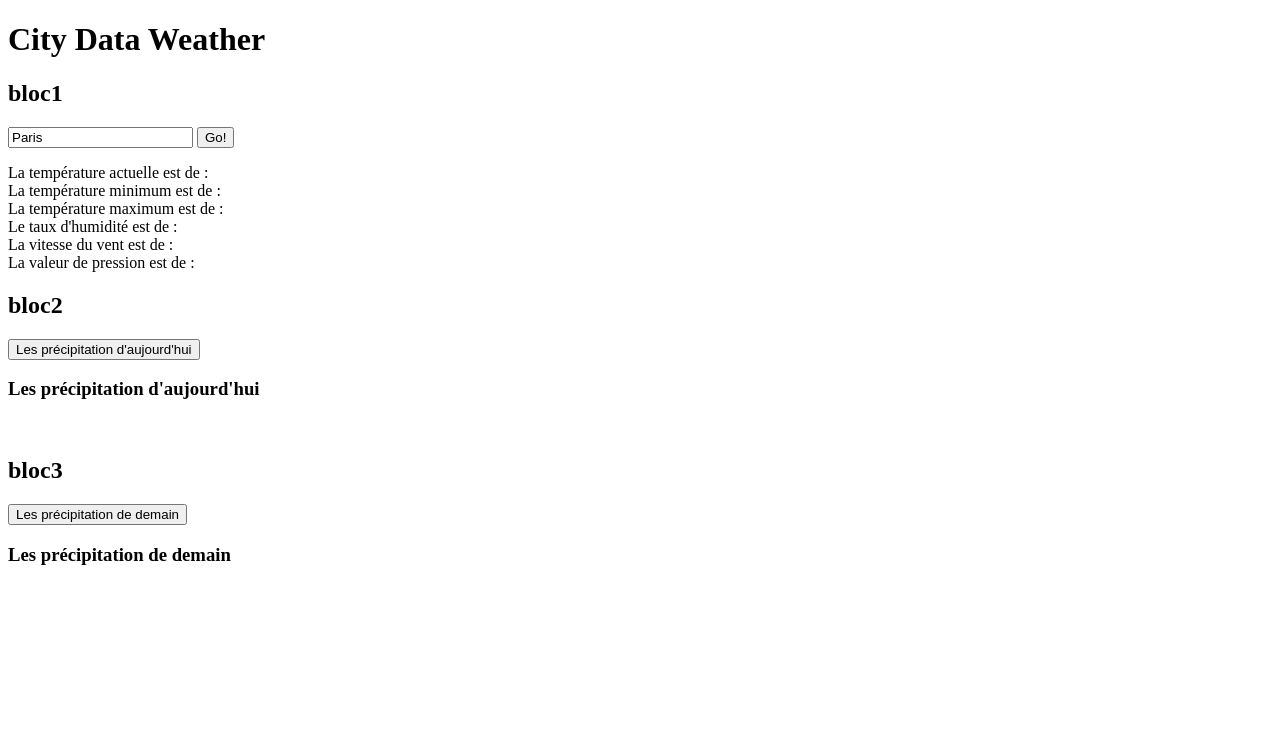
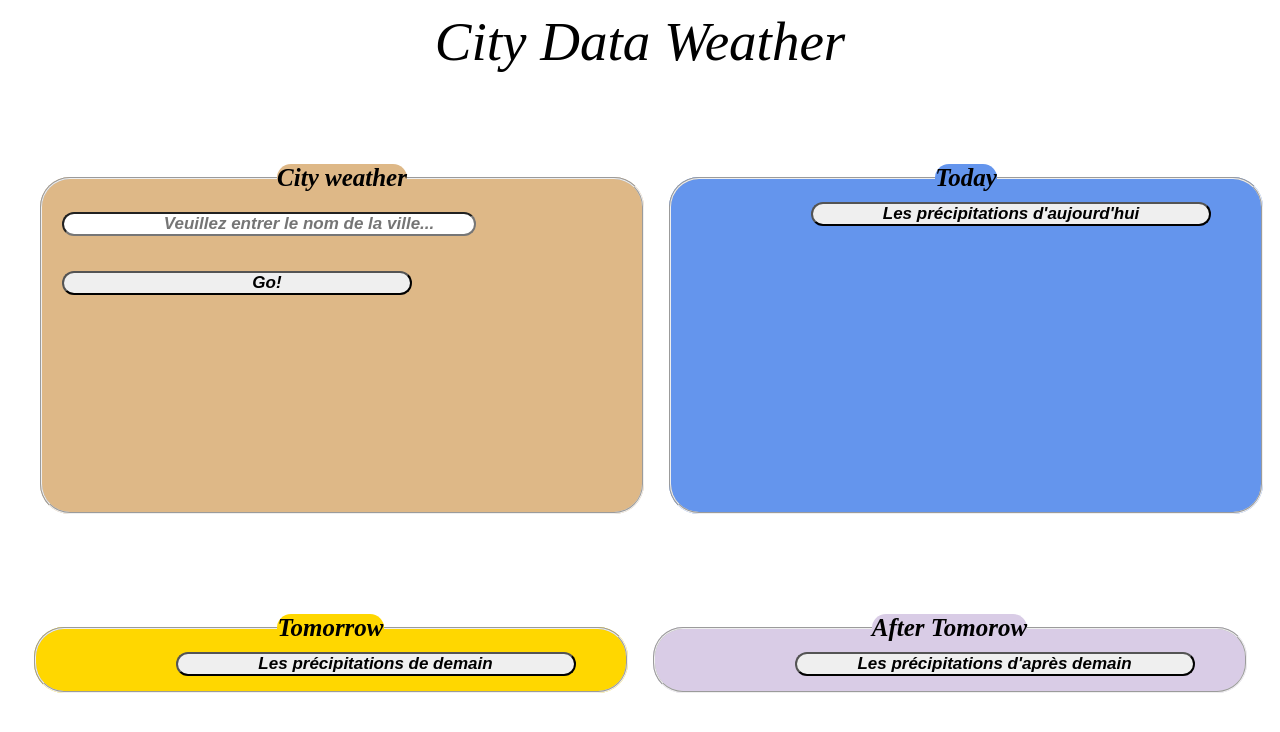
Before and after one commit to ELKhil/CityDataWeather, a plain HTML site: page index.html in a window 1280 px wide. Drawn offline with nearby package versions, Linux system fonts and the light colour scheme.

Commit message:
version 0.2

```diff
--- a/index.html
+++ b/index.html
@@ -4,75 +4,101 @@
     <meta charset="UTF-8">
     <meta http-equiv="X-UA-Compatible" content="IE=edge">
     <meta name="viewport" content="width=device-width, initial-scale=1.0">
+    <link rel="stylesheet"  href="./styles/styles.css">
     <script src="https://ajax.googleapis.com/ajax/libs/jquery/3.5.1/jquery.min.js"></script>
-    <script src="script.js"></script>
+
+
     <title>Document</title>
 </head>
 <body>
     <h1>City Data Weather</h1>
-    <div class="principal"></div>
-        <div classe="meteoActuel">
-            <aside class="bloc1">
-                <h2>bloc1</h2>
-                <input id= "nomVille" type="text" value ="Paris" placeholder="Veuillez entrer le nom de la ville (Paris)"/>
-                <input type="button" value="Go!" onclick="buttonClickGet()"/>
+     <div class="principale">
+         <div class="prev01">
+        <div class="prevision0">
+                <fieldset>
+                    <legend>City weather</legend>
+                    <div class="ville">
+                        <input class="entrer" id= "nomVille" type="text" placeholder="Veuillez entrer le nom de la ville..."/>
+                        <input class="b"type="button" value="Go!" onclick="buttonClickGet()"/>
+                    </div>
+
+                    <div class="informations">
                         <dl>
-                    <dt>La température actuelle est de :</dt>
+                            <dd class="cityName"></dd>
+                            <br>
                             <dd id="temp"></dd>
-                    <dt>La température minimum est de :</dt>
+                            <br>
                             <dd id="tempMin"></dd>
-                    <dt>La température maximum est de :</dt>
+                            <br>
                             <dd id="tempMax"></dd>
-                    <dt>Le taux d'humidité est de :</dt>
+                            <br>
                             <dd id="hum"></dd>
-                    <dt>La vitesse du vent est de :</dt>
+                            <br>
                             <dd id="vent"></dd>
-                    <dt>La valeur de pression est de :</dt>
+                            <br>
                             <dd id="press"></dd>
                         </dl>
-            </aside>
                     </div>
-        <div class="previsions">
-            <aside class="bloc1">
-                <h2>bloc2</h2>
-                <input type="button" value="Les précipitation d'aujourd'hui" onclick="button2ClickGet()"/>
-                 <h3>Les précipitation d'aujourd'hui</h3>
-                <dl>
-                    <dt class="date3H"></dt>
-                    <dd class= "pluie"></dd>
-                    <img class="icon"/>
-                </dl>
-                <h2>bloc3</h2>
-                <input type="button" value="Les précipitation de demain" onclick="button3ClickGet()"/>
-                 <h3>Les précipitation de demain</h3>
-                <dl>
-                    <dt class="date4H"></dt>
-                    <dd class= "pluie2"></dd>
-                    <img class="icon2"/>
-                </dl>
-
-
-            </aside>
-
-
-
+                </fieldset>
 
         </div>
 
+            <div class="prevision1">
+                <fieldset class="bloc2">
+                    <legend>Today</legend>
+                    <div class="preci">
+                        <input class="b"type="button" value="Les précipitations d'aujourd'hui" onclick="button2ClickGet()"/>
+                    </div>
+                    <div class="today">
+                        <dl>
+                            <dt class="cityName1"></dt>
+                            <dt class="date3H"></dt>
+                            <img class="icon" alt=""/>
+                            <dt class= "pluie"></dt>
 
+                        </dl>
+                    </div>
+                </fieldset>
+            </div>
+        </div>
+          <div class="prev23">
+            <div class="prevision2">
+                <fieldset class="bloc3">
+                    <legend>Tomorrow</legend>
+                    <div class="preci">
+                         <input class="b"type="button" value="Les précipitations de demain" onclick="button3ClickGet()"/>
+                     </div>
+                     <div class= "tomorrow">
+                        <dl>
+                            <dt class="cityName2"></dt>
+                            <dt class="date4H"></dt>
+                            <img class="icon2" alt=""/>
+                            <dt class= "pluie2"></dt>
 
+                        </dl>
+                     </div>
+                    </fieldset>
+            </div>
+            <div class="prevision3">
+                <fieldset class="bloc4">
+                    <legend>After Tomorow</legend>
+                    <div class="preci">
+                        <input class="b"type="button" value="Les précipitations d'après demain" onclick="button4ClickGet()"/>
+                    </div>
+                    <div class= "totomorrow">
+                        <dl>
+                            <dt class="cityName3" ></dt>
+                            <dt class="date5H"></dt>
+                            <img class="icon3" alt=""/>
+                            <dt class= "pluie3"></dt>
 
-
+                        </dl>
+                    </div>
+                </fieldset>
+                 </div>
+                </div>
             </div>
 
-
-
-
-
-
-
-
-
-
+            <script src="script.js"></script>
 </body>
 </html>
--- a/script.js
+++ b/script.js
@@ -1,23 +1,30 @@
-
+const today = document.querySelector(".today");
+const tomorrow = document.querySelector(".tomorrow");
+const totomorrow = document.querySelector(".totomorrow");
 
 let callBackgetSuccess = function(data){
     console.log("donnes api_1", data)
     console.log(data)
     const temp = document.getElementById("temp")
-    temp.innerHTML = data.main.temp+" C°";
+    temp.innerHTML = "La température actuelle est de : "+data.main.temp+" C°";
     const tempMin = document.getElementById("tempMin")
-    tempMin.innerHTML = data.main.temp_min+" C°";
+    tempMin.innerHTML = "La température minimum est de : "+data.main.temp_min+" C°";
     const tempMax = document.getElementById("tempMax")
-    tempMax.innerHTML = data.main.temp_max+" C°";
+    tempMax.innerHTML = "La température maximum est de : "+data.main.temp_max+" C°";
     const humid = document.getElementById("hum")
-    humid.innerHTML = data.main.humidity+" %";
+    humid.innerHTML = "Le taux d'humidité est de : "+data.main.humidity+" %";
     const vent = document.getElementById("vent")
-    vent.innerHTML = data.wind.speed+" m/s";
+    vent.innerHTML = "La vitesse du vent est de : "+data.wind.speed+" m/s";
     const pression = document.getElementById("press")
-    pression.innerHTML = data.main.pressure+" hPa";
+    pression.innerHTML = "La valeur de pression est de : "+data.main.pressure+" hPa";
+    const city = document.querySelector(".cityName")
+    city.innerHTML= "<< "+document.getElementById("nomVille").value+" >>";
+
 }
 
 let callBack2getSuccess = function(data2){
+
+            today.classList.toggle("show");
             console.log("donnes apis_2", data2)
             console.log(data2)
             const date3heurs = document.querySelector(".date3H")
@@ -25,20 +32,29 @@ let callBack2getSuccess = function(data2){
 
             const pluie = document.querySelector(".pluie")
 
+
             if (Object.keys(data2.list[1]).includes('rain')==false){
                 pluie.innerHTML="Absence des donnés";
                 const icon = document.querySelector(".icon")
                 icon.src="http://openweathermap.org/img/w/10d.png"
+                const city = document.querySelector(".cityName1")
+                city.innerHTML= "<< "+document.getElementById("nomVille").value+" >>"
+
             }else{
                 pluie.innerHTML=data2.list[1].rain['3h']+" mm";
                 const icon = document.querySelector(".icon")
                 const iconcode =data2.list[1].weather[0].icon;
                 icon.src="http://openweathermap.org/img/w/"+iconcode+".png"
+                const city = document.querySelector(".cityName1")
+                city.innerHTML= "<< "+document.getElementById("nomVille").value+" >>"
 
             }
 
 
     }
+
+
+
 
 function buttonClickGet(){
 
@@ -47,7 +63,7 @@ function buttonClickGet(){
 
          })
          .fail(function(){
-            alert("error")
+            alert("Veuillez vérifier le nom de la ville merci ...")
             })
         .always(function(){
 
@@ -55,17 +71,20 @@ function buttonClickGet(){
 
 }
 function button2ClickGet(){
+    const url="https://api.openweathermap.org/data/2.5/forecast?q="+document.getElementById("nomVille").value+"&appid=668484f6dbe8b8f6daf28d10bf49bc08"
 
-    const url="https://api.openweathermap.org/data/2.5/forecast?q="+document.getElementById("nomVille").value+"&appid=668484f6dbe8b8f6daf28d10bf49bc08"
+
+
             $.get(url, callBack2getSuccess).done(function(){
 
                 })
                 .fail(function(){
-            alert("error")
+                    alert("Veuillez vérifier le nom de la ville merci ...")
                     })
                 .always(function(){
 
                 });
+
 }
 
 function button3ClickGet(){
@@ -73,19 +92,24 @@ function button3ClickGet(){
     const url="https://api.openweathermap.org/data/2.5/forecast?q="+document.getElementById("nomVille").value+"&appid=668484f6dbe8b8f6daf28d10bf49bc08"
     $.get(url, (data3)=>{
         const date3heurs = document.querySelector(".date4H")
-        date3heurs.innerHTML=data3.list[1].dt_txt;
+        date3heurs.innerHTML=data3.list[6].dt_txt;
 
         const pluie = document.querySelector(".pluie2")
 
-        if (Object.keys(data3.list[1]).includes('rain')==false){
+        tomorrow.classList.toggle("show");
+        if (Object.keys(data3.list[6]).includes('rain')==false){
              pluie.innerHTML="Absence des donnés";
              const icon = document.querySelector(".icon2")
              icon.src="http://openweathermap.org/img/w/10d.png"
+             const city = document.querySelector(".cityName2")
+             city.innerHTML= "<< "+document.getElementById("nomVille").value+" >>"
         }else{
-            pluie.innerHTML=data3.list[1].rain['3h']+" mm";
+            pluie.innerHTML=data3.list[6].rain['3h']+" mm";
             const icon = document.querySelector(".icon2")
-            const iconcode =data3.list[1].weather[0].icon;
+            const iconcode =data3.list[6].weather[0].icon;
             icon.src="http://openweathermap.org/img/w/"+iconcode+".png"
+            const city = document.querySelector(".cityName2")
+            city.innerHTML= "<< "+document.getElementById("nomVille").value+" >>";
 
         }
 
@@ -102,7 +126,57 @@ function button3ClickGet(){
          });
 
  }
+ function button4ClickGet(){
+
+    const url="https://api.openweathermap.org/data/2.5/forecast?q="+document.getElementById("nomVille").value+"&appid=668484f6dbe8b8f6daf28d10bf49bc08"
+    $.get(url, (data4)=>{
+        const date3heurs = document.querySelector(".date5H")
+        date3heurs.innerHTML=data4.list[14].dt_txt;
+
+        const pluie = document.querySelector(".pluie3")
+
+        totomorrow.classList.toggle("show");
+
+        if (Object.keys(data4.list[14]).includes('rain')==false){
+             pluie.innerHTML="Absence des donnés";
+             const icon = document.querySelector(".icon3")
+             icon.src="http://openweathermap.org/img/w/10d.png"
+             const city = document.querySelector(".cityName3")
+             city.innerHTML= "<< "+document.getElementById("nomVille").value+" >>";
+        }else{
+            pluie.innerHTML=data4.list[14].rain['3h']+" mm";
+            const icon = document.querySelector(".icon3")
+            const iconcode =data4.list[14].weather[0].icon;
+            icon.src="http://openweathermap.org/img/w/"+iconcode+".png"
+            const city = document.querySelector(".cityName3")
+            city.innerHTML= "<< "+document.getElementById("nomVille").value+" >>";
+
+        }
+
+    }).done(function(){
+
+         })
+         .fail(function(){
+            alert("Veuillez vérifier le nom de la ville merci ...")
+            })
+        .always(function(data3){
 
 
 
+         });
+
+ }
+
+ const entrer = document.getElementById("nomVille");
+ console.log(entrer)
+
+ if(entrer){
+    entrer.addEventListener('keydown', function (e) {
+    if(e.key === 'Enter') {
+         buttonClickGet();
+    }
+ }
+  )
+};
+
 //  https://openweathermap.org/current#current_JSON
--- /dev/null
+++ b/styles/styles.scss
@@ -0,0 +1,262 @@
+*{
+    margin: 0;
+    padding: 0;
+}
+body{
+    background-color:white;
+}
+h1{
+    text-align: center;
+    margin-top: 20px;
+    color: black;
+    font-family: 'Droid serif', serif;
+     font-size: 55px;
+     font-weight: 400;
+     font-style: italic;
+     line-height: 44px;
+
+     text-align: center;
+}
+legend{
+    text-align: center;
+    font-weight: bold;
+    font-style: italic;
+    color: black;
+    font-size: 25px;
+    border-radius: 15px;
+
+}
+
+.principale{
+    display: flex;
+    justify-content: space-between;
+    flex-wrap: wrap;
+    padding: 100px 40px 40px 40px;
+
+}
+.prev01{
+    width: 100%;
+    display: flex;
+    justify-content: space-around;
+
+}
+
+.prevision0{
+
+    display: flex;
+    color: green;
+    flex-grow: 3;
+    margin-right: 25px;
+
+
+    fieldset {
+        flex-grow: 1;
+        border-radius: 30px;
+        background-color: burlywood;
+        legend{
+            background-color: burlywood;
+        }
+    }
+
+
+
+}
+.ville input{
+        color:black;
+        margin-bottom: 15px;
+        margin-left: 20px;
+        margin-top: 20px;
+        margin-right: 20px;
+        padding-left: 60px;
+        width: 350px;
+        border-radius: 30px;
+        font-size: 17px;
+
+        }
+.entrer{
+    border-radius: 30px;
+    width: 300px;
+    color: black;
+    margin-left: 80px;
+    text-align: center;
+    font-weight: bold;
+    font-style: italic;
+    font-size: 15px;
+}
+.b{
+    border-radius: 30px;
+    width: 400px;
+    color: black;
+    margin-left: 80px;
+    text-align: center;
+    font-weight: bold;
+    font-style: italic;
+    font-size: 17px;
+}
+.b:hover{
+             cursor: pointer;
+             background-color: brown;
+             color:white;
+
+            }
+
+ dl dd{
+            padding-left: 100px;
+            padding-right: 100px;
+            padding-top: 2px;
+            color: black;
+
+            font-weight: bold;
+            font-style: italic;
+            font-size: 22px;
+        }
+
+.informations{
+     padding-left: 400px;
+     padding-top: 40px;
+     padding-bottom: 40px;
+     color: black;
+
+
+ }
+
+
+.prevision1{
+    display: flex;
+    color:blue;
+
+    flex-grow: 1;
+    fieldset {
+        flex-grow: 1;
+        border-radius: 30px;
+        background-color: cornflowerblue;
+        legend{
+            background-color: cornflowerblue;
+        }
+        .today{
+                    padding-right: 100px;
+                    padding-top: 7px;
+                    color: black;
+                    text-align: center;
+                    font-weight: bold;
+                    font-style: italic;
+                    font-size: 22px;
+                    display: none;
+        }
+        .show{
+            display: block;
+        }
+    }
+
+    .preci{
+        color:red;
+        margin-bottom: 15px;
+        padding-left: 60px;
+        margin-top: 10px;
+        margin-right: 50px;
+
+    }
+    .date3H,.pluie,.icon{
+        margin-left: 80px;
+        margin-top: 15px;
+        margin-bottom: 15px;
+    }
+
+}
+.prev23{
+    display: flex;
+    width: 100%;
+    justify-content: center;
+    margin-top: 100px;
+}
+.prevision2{
+    display: flex;
+    color:blue;
+
+    flex-grow: 2;
+    margin-right: 25px;
+
+
+    fieldset {
+        flex-grow: 1;
+        border-radius: 30px;
+        background-color:gold;
+        legend{
+            background-color: gold;
+        }
+        .tomorrow{
+            padding-right: 100px;
+            padding-top: 7px;
+            color: black;
+            text-align: center;
+            font-weight: bold;
+            font-style: italic;
+            font-size: 22px;
+            display: none;
+        }
+        .show{
+            display: block;
+        }
+
+    }
+
+}
+
+    .preci{
+        color:red;
+        margin-bottom: 15px;
+        padding-left: 60px;
+        margin-top: 10px;
+        margin-right: 50px;
+
+    }
+    .date4H,.pluie2,.icon2{
+        margin-left: 80px;
+        margin-top: 15px;
+        margin-bottom: 15px;
+    }
+
+.prevision3{
+    display:flex;
+    color:blue;
+
+    flex-grow: 2;
+
+    fieldset {
+        flex-grow: 1;
+        border-radius: 30px;
+        background-color: rgb(217, 204, 230);
+        legend{
+            background-color: rgb(217, 204, 230);
+        }
+        .totomorrow{
+            padding-right: 100px;
+            padding-top: 7px;
+            color: black;
+            text-align: center;
+            font-weight: bold;
+            font-style: italic;
+            font-size: 22px;
+            display: none;
+        }
+        .show{
+            display: block;
+        }
+    }
+
+
+    .preci{
+        color:red;
+        margin-bottom: 15px;
+        padding-left: 60px;
+        margin-top: 10px;
+        margin-right: 50px;
+
+    }
+    .date5H,.pluie3,.icon3{
+        margin-left: 80px;
+        margin-top: 15px;
+        margin-bottom: 15px;
+    }
+
+}
```
Also changed, not shown: styles/styles.css (added), 2 other files. Lines whose indentation alone changed are shown as unchanged.
